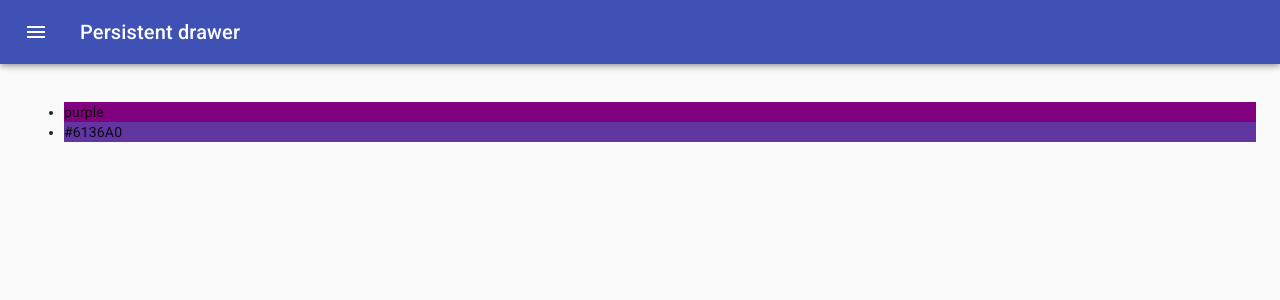
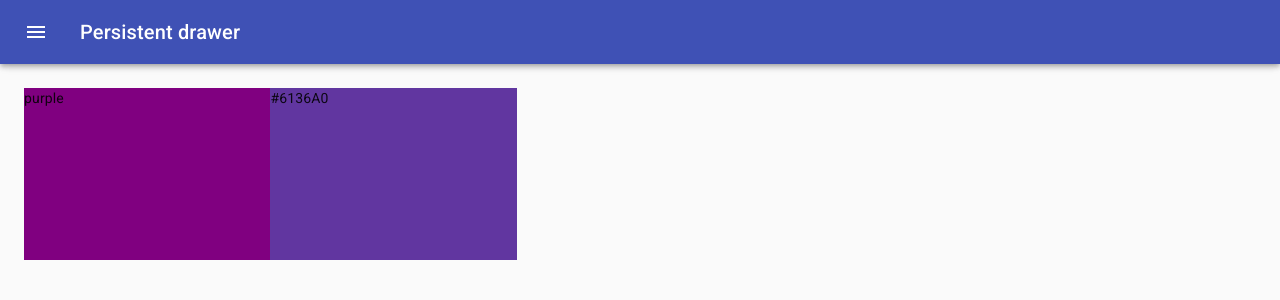
Before and after one commit to St3ve89/react-colors-app, a React (Create React App) app: page /palette/new in a window 1280 px wide. Shown: the top 300 px of the page. Built offline with nearby package versions, Linux system fonts and the light colour scheme.

Commit message:
Create draggable color box

```diff
--- /dev/null
+++ b/src/components/draggableColorBox/DraggableColorBox.js
@@ -0,0 +1,28 @@
+import React from 'react';
+// import styles from '../../styles/PaletteListStyles';
+import { withStyles } from '@material-ui/styles';
+
+const styles = {
+  root: {
+    width: '20%',
+    height: '25%',
+    margin: '0 auto',
+    display: 'inline-block',
+    position: 'relative',
+    cursor: 'pointer',
+    marginBottom: '-3.5px'
+  }
+};
+
+function DraggableColorBox(props) {
+  return (
+    <div
+      className={props.classes.root}
+      style={{ backgroundColor: props.color }}
+    >
+      {props.color}
+    </div>
+  );
+}
+
+export default withStyles(styles)(DraggableColorBox);
--- a/src/components/newPaletteForm/NewPaletteForm.js
+++ b/src/components/newPaletteForm/NewPaletteForm.js
@@ -11,6 +11,7 @@
 import MenuIcon from '@material-ui/icons/Menu';
 import ChevronLeftIcon from '@material-ui/icons/ChevronLeft';
 import Button from '@material-ui/core/Button';
+import DraggableColorBox from '../draggableColorBox/DraggableColorBox';
 import { ChromePicker } from 'react-color';
 
 const drawerWidth = 400;
@@ -56,6 +57,7 @@
   },
   content: {
     flexGrow: 1,
+    height: 'calc(100vh - 64px)',
     padding: theme.spacing(3),
     transition: theme.transitions.create('margin', {
       easing: theme.transitions.easing.sharp,
@@ -171,11 +173,9 @@
           })}
         >
           <div className={classes.drawerHeader} />
-          <ul>
-            {this.state.colors.map(color => (
-              <li style={{ backgroundColor: color }}>{color}</li>
-            ))}
-          </ul>
+          {this.state.colors.map(color => (
+            <DraggableColorBox color={color} />
+          ))}
         </main>
       </div>
     );
```
